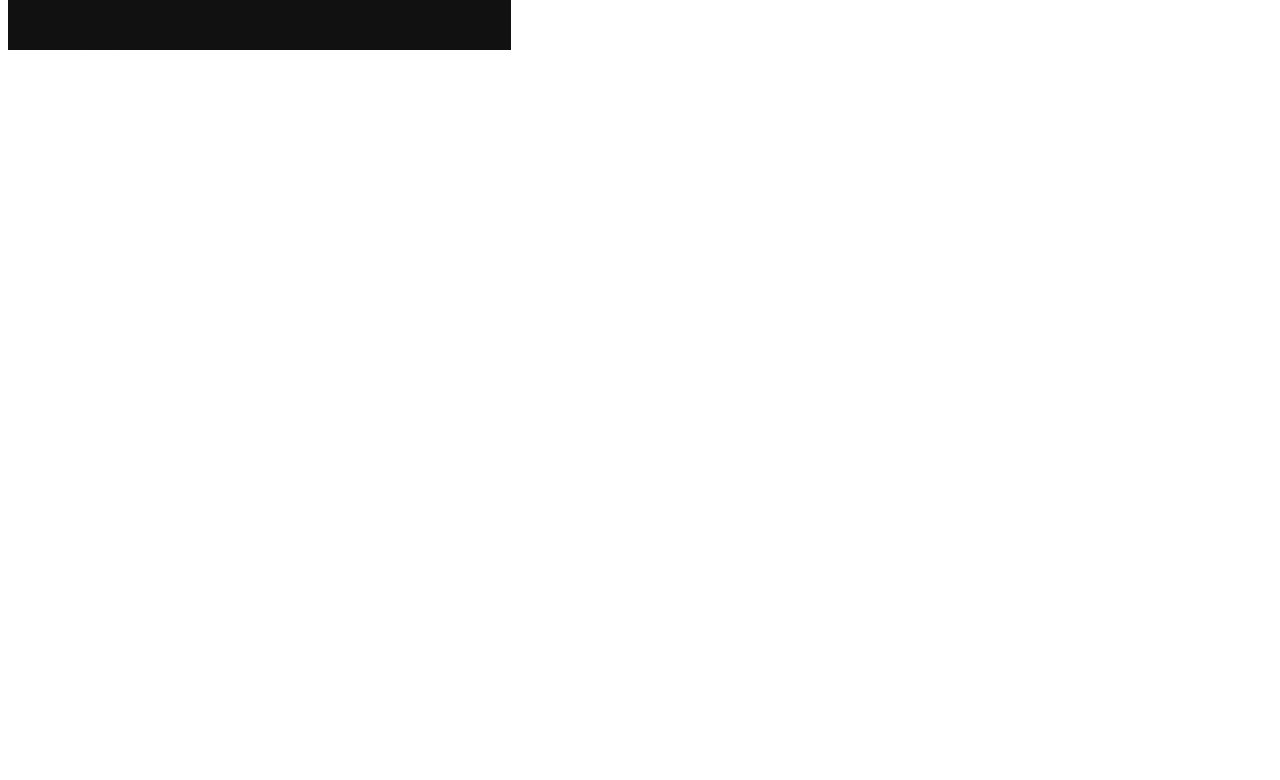
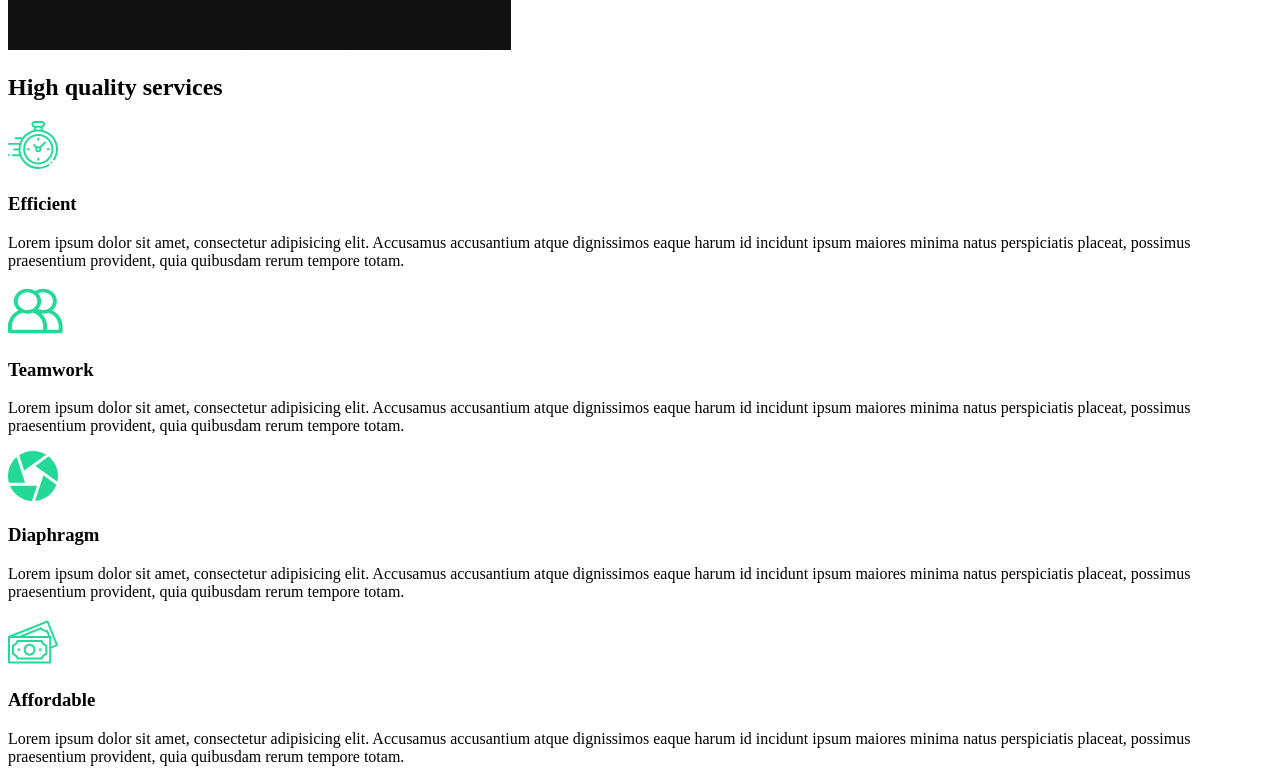
Before and after one commit to steaddy/capture, a React (Create React App) app: page / in a window 1280 px wide. Shown: the part 920-1700 px from the top of the page. Before the commit the page ends 982 px from the top, so only its background shows below. Built offline with nearby package versions, Linux system fonts and the light colour scheme.

Commit message:
Services Section

```diff
--- /dev/null
+++ b/src/components/ServicesSection.js
@@ -0,0 +1,62 @@
+import React from 'react';
+// Import Icons
+import clock from '../img/clock.svg';
+import diaphragm from '../img/diaphragm.svg';
+import money from '../img/money.svg'
+import teamwork from '../img/teamwork.svg';
+// Import Images
+import home2 from '../img/home2.png';
+
+const ServicesSection = () => {
+    return (
+        <div className="services">
+            <div className="description">
+                <h2>High <span>quality</span> services</h2>
+                <div className="cards">
+                    <div className="card">
+                        <div className="icon">
+                            <img src={clock} alt='Clock'/>
+                            <h3>Efficient</h3>
+                        </div>
+                        <p>Lorem ipsum dolor sit amet, consectetur adipisicing elit. Accusamus accusantium atque
+                            dignissimos eaque harum id incidunt ipsum maiores minima natus perspiciatis placeat,
+                            possimus praesentium provident, quia quibusdam rerum tempore totam.</p>
+                    </div>
+
+                    <div className="card">
+                        <div className="icon">
+                            <img src={teamwork} alt='Teamwork'/>
+                            <h3>Teamwork</h3>
+                        </div>
+                        <p>Lorem ipsum dolor sit amet, consectetur adipisicing elit. Accusamus accusantium atque
+                            dignissimos eaque harum id incidunt ipsum maiores minima natus perspiciatis placeat,
+                            possimus praesentium provident, quia quibusdam rerum tempore totam.</p>
+                    </div>
+
+                    <div className="card">
+                        <div className="icon">
+                            <img src={diaphragm} alt='Diaphragm'/>
+                            <h3>Diaphragm</h3>
+                        </div>
+                        <p>Lorem ipsum dolor sit amet, consectetur adipisicing elit. Accusamus accusantium atque
+                            dignissimos eaque harum id incidunt ipsum maiores minima natus perspiciatis placeat,
+                            possimus praesentium provident, quia quibusdam rerum tempore totam.</p>
+                    </div>
+
+                    <div className="card">
+                        <div className="icon">
+                            <img src={money} alt='Money'/>
+                            <h3>Affordable</h3>
+                        </div>
+                        <p>Lorem ipsum dolor sit amet, consectetur adipisicing elit. Accusamus accusantium atque
+                            dignissimos eaque harum id incidunt ipsum maiores minima natus perspiciatis placeat,
+                            possimus praesentium provident, quia quibusdam rerum tempore totam.</p>
+                    </div>
+                    <img src={home2} alt='Camera'/>
+                </div>
+            </div>
+        </div>
+    );
+};
+
+export default ServicesSection;
--- a/src/pages/AboutUs.js
+++ b/src/pages/AboutUs.js
@@ -1,9 +1,12 @@
 import React from 'react';
 import AboutSection from "../components/AboutSection";
+import ServicesSection from "../components/ServicesSection";
 
 const AboutUs = () => {
-    return (
+    return (<>
         <AboutSection/>
+        <ServicesSection/>
+        </>
     );
 };
 
```
